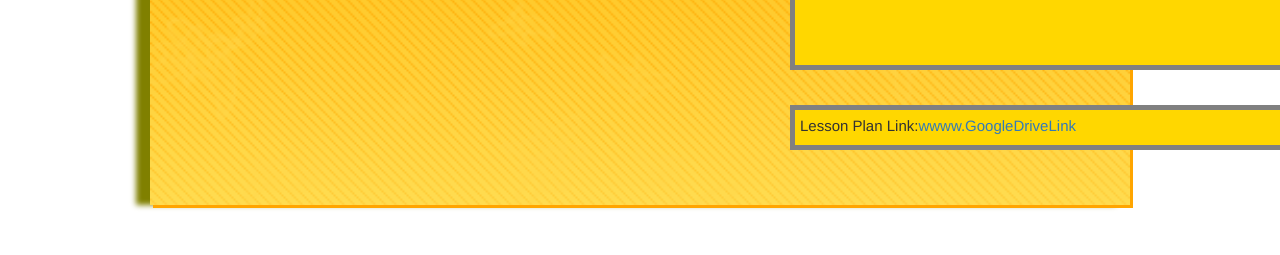
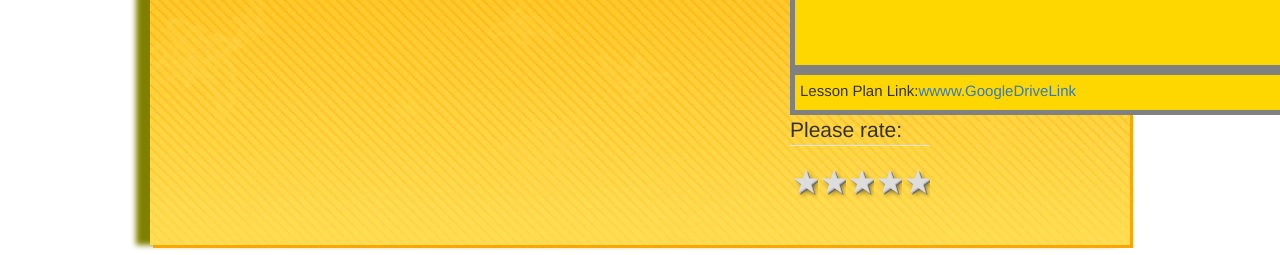
Before and after one commit to clewis1337/Project3, a React (Create React App) app in the folder client/: page /topic/id/1 in a window 1280 px wide. Shown: the part 391-646 px from the top of the page. Built offline with nearby package versions, Linux system fonts and the light colour scheme; a web font is replaced by a local one.

Commit message:
added rating to forum

```diff
--- a/client/src/components/Forum/Forum.css
+++ b/client/src/components/Forum/Forum.css
@@ -61,3 +61,60 @@ img {
 a:hover {
     background-color: orange;
 }
+
+
+    .rating {
+        float:left;
+    }
+
+    /* :not(:checked) is a filter, so that browsers that don’t support :checked don’t
+       follow these rules. Every browser that supports :checked also supports :not(), so
+       it doesn’t make the test unnecessarily selective */
+    .rating:not(:checked) > input {
+        position:absolute;
+        top:-9999px;
+        clip:rect(0,0,0,0);
+    }
+
+    .rating:not(:checked) > label {
+        float:right;
+        width:1em;
+        padding:0 .1em;
+        overflow:hidden;
+        white-space:nowrap;
+        cursor:pointer;
+        font-size:200%;
+        line-height:1.2;
+        color:#ddd;
+        text-shadow:1px 1px #bbb, 2px 2px #666, .1em .1em .2em rgba(0,0,0,.5);
+    }
+
+    .rating:not(:checked) > label:before {
+        content: '★ ';
+    }
+
+    .rating > input:checked ~ label {
+        color: #f70;
+        text-shadow:1px 1px #c60, 2px 2px #940, .1em .1em .2em rgba(0,0,0,.5);
+    }
+
+    .rating:not(:checked) > label:hover,
+    .rating:not(:checked) > label:hover ~ label {
+        color: gold;
+        text-shadow:1px 1px goldenrod, 2px 2px #B57340, .1em .1em .2em rgba(0,0,0,.5);
+    }
+
+    .rating > input:checked + label:hover,
+    .rating > input:checked + label:hover ~ label,
+    .rating > input:checked ~ label:hover,
+    .rating > input:checked ~ label:hover ~ label,
+    .rating > label:hover ~ input:checked ~ label {
+        color: #ea0;
+        text-shadow:1px 1px goldenrod, 2px 2px #B57340, .1em .1em .2em rgba(0,0,0,.5);
+    }
+
+    .rating > label:active {
+        position:relative;
+        top:2px;
+        left:2px;
+    }
--- a/client/src/components/Forum/Forum.js
+++ b/client/src/components/Forum/Forum.js
@@ -21,6 +21,14 @@ const Forum = (props) => (
            <div className="date"> Date:{eachPost.date}</div>
             <div className="comments">Comments:{eachPost.content}</div>
            <div className="link">Lesson Plan Link:<a href="default.asp" target="_blank">{eachPost.link}</a></div>
+        <div className="rating"><fieldset class="rating">
+    <legend>Please rate:</legend>
+    <input type="radio" id="star5" name="rating" value="5" /><label for="star5" title="Rocks!">5 stars</label>
+    <input type="radio" id="star4" name="rating" value="4" /><label for="star4" title="Pretty good">4 stars</label>
+    <input type="radio" id="star3" name="rating" value="3" /><label for="star3" title="Meh">3 stars</label>
+    <input type="radio" id="star2" name="rating" value="2" /><label for="star2" title="Kinda bad">2 stars</label>
+    <input type="radio" id="star1" name="rating" value="1" /><label for="star1" title="Sucks big time">1 star</label>
+</fieldset></div>
         </div>
         </div>
     </div>
--- a/client/src/components/Table/Table.css
+++ b/client/src/components/Table/Table.css
@@ -7,7 +7,7 @@
 
 }
 
-.link{
+.linklink{
     text-align: center;
     margin-top: 35px;
     margin-bottom: 15px;
--- a/client/src/components/Table/Table.js
+++ b/client/src/components/Table/Table.js
@@ -11,42 +11,42 @@ const Table = () => (
     <div class="cards">
     <div class="grade3">
     <img id="cover" src="/images/books/3rdGrade.jpg" />
-    <div class="link"><Link to="/grade3">Grade 3 </Link>
+    <div class="linklink"><Link to="/grade3">Grade 3 </Link>
     <CardBody></CardBody>
     </div>
     </div>
 
     <div class="grade4">
     <img id="cover" src="/images/books/4thGrade.jpg" />
-    <div class="link"><Link to="/grade4">Grade 4 </Link>
+    <div class="linklink"><Link to="/grade4">Grade 4 </Link>
     {/* <CardBody>Click for Lesson Plans</CardBody> */}
     </div>
     </div>
 
 <div class="grade5">
 <img id="cover" src="/images/books/5thGrade.jpg" />
-    <div class="link"><Link to="/grade5">Grade 5</Link>
+    <div class="linklink"><Link to="/grade5">Grade 5</Link>
     {/* <CardBody>Click for Lesson Plans</CardBody> */}
     </div>
 </div>
 
 <div class="grade6">
 <img id="cover" src="/images/books/6thGrade.jpg" />
-    <div class="link"><Link to="/grade6">Grade 6</Link>
+    <div class="linklink"><Link to="/grade6">Grade 6</Link>
     {/* <CardBody>Click for Lesson Plans</CardBody> */}
     </div>
 </div>
 
 <div class="grade7">
 <img id="cover" src="/images/books/7thGrade.jpg" />
-    <div class="link"><Link to="/grade7">Grade 7</Link>
+    <div class="linklink"><Link to="/grade7">Grade 7</Link>
     {/* <CardBody>Click for Lesson Plans</CardBody> */}
     </div>
 </div>
 
 <div class="grade8">
 <img id="cover" src="/images/books/8thGrade.jpg" />
-    <div class="link"><Link to="/grade8">Grade 8</Link>
+    <div class="linklink"><Link to="/grade8">Grade 8</Link>
     {/* <CardBody>Click for Lesson Plans</CardBody> */}
     </div>
 </div>
```
